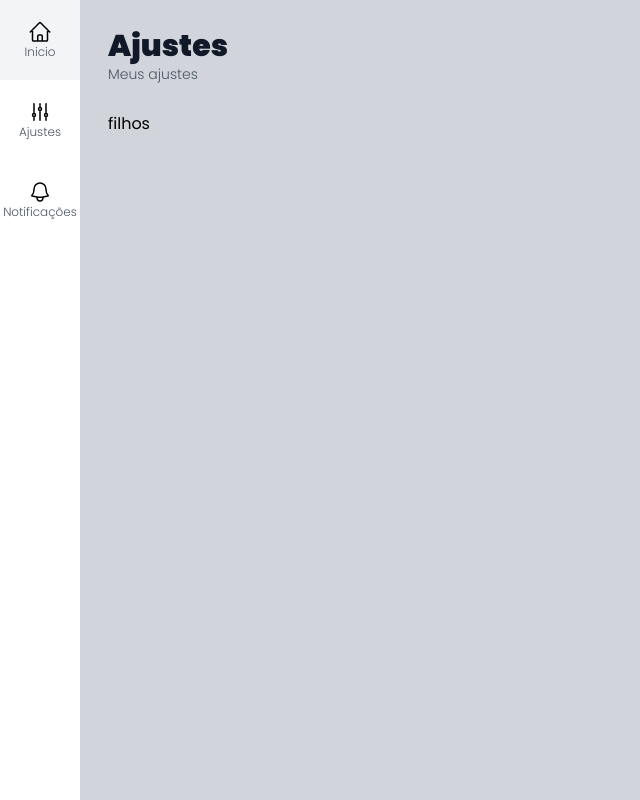
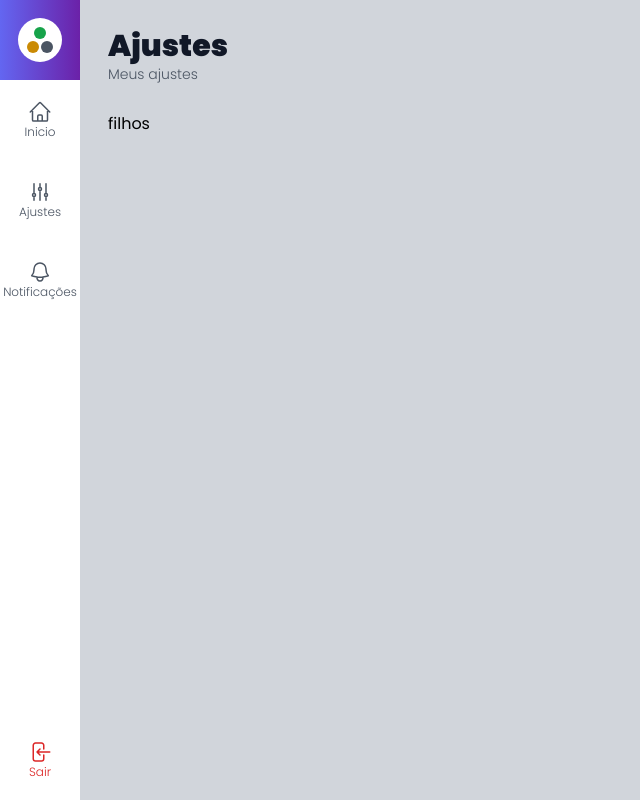
Before and after one commit to sirAndre1337/adminTemplate, a Next.js app: page /ajustes in a window 1280 px wide. Shown: the whole page, without its empty margins (0-640 px from the left). Built offline with nearby package versions, Linux system fonts and the light colour scheme.

Commit message:
Componente Logo, finalizando menu lateral

```diff
--- a/src/components/icons/index.tsx
+++ b/src/components/icons/index.tsx
@@ -19,3 +19,10 @@
     </svg>
 
 )
+
+export const LogoutIcon = (
+    <svg xmlns="http://www.w3.org/2000/svg" fill="none" viewBox="0 0 24 24" strokeWidth={1.5} stroke="currentColor" className="w-6 h-6">
+        <path strokeLinecap="round" strokeLinejoin="round" d="M15.75 9V5.25A2.25 2.25 0 0013.5 3h-6a2.25 2.25 0 00-2.25 2.25v13.5A2.25 2.25 0 007.5 21h6a2.25 2.25 0 002.25-2.25V15M12 9l-3 3m0 0l3 3m-3-3h12.75" />
+    </svg>
+
+)
--- /dev/null
+++ b/src/components/template/Logo.tsx
@@ -0,0 +1,11 @@
+export default function Logo() {
+    return (
+        <div className="flex flex-col items-center justify-center bg-white h-11 w-11 rounded-full">
+            <div className="h-3 w-3 rounded-full bg-green-600" />
+            <div className="flex mt-0.5">
+                <div className="h-3 w-3 rounded-full bg-yellow-600 mr-0.5" />
+                <div className="h-3 w-3 rounded-full bg-gray-600" />
+            </div>
+        </div>
+    )
+}
--- a/src/components/template/MenuItem.tsx
+++ b/src/components/template/MenuItem.tsx
@@ -1,22 +1,35 @@
 import Link from "next/link";
 
 interface MenuItemProps {
-    url: string;
+    url?: string;
     texto: string;
     icone: any;
+    className?: string;
+    onClick?: (evento: any) => void;
 }
 
 export default function MenuItem(props: MenuItemProps) {
+
+    function renderizarLink() {
+        return (
+            <a className={`flex flex-col justify-center items-center w-20 h-20 text-gray-600 ${props.className}`}>
+                {props.icone}
+                <span className="text-xs font-light">
+                    {props.texto}
+                </span>
+            </a>
+        )
+    }
+
     return (
-        <li className="hover:bg-gray-100">
-            <Link href={props.url}>
-                <a className="flex flex-col justify-center items-center w-20 h-20">
-                    {props.icone}
-                    <span className="text-xs font-light text-gray-600">
-                        {props.texto}
-                    </span>
-                </a>
-            </Link>
+        <li onClick={props.onClick} className={`hover:bg-gray-100 cursor-pointer`}>
+            {props.url ? (
+                <Link href={props.url}>
+                    {renderizarLink()}
+                </Link>
+            ) : (
+                renderizarLink()
+            )}
         </li>
     )
 }
--- a/src/components/template/MenuLateral.tsx
+++ b/src/components/template/MenuLateral.tsx
@@ -1,14 +1,26 @@
-import { BellIcon, HomeIcon, SettingsIcon } from "../icons";
+import { BellIcon, HomeIcon, LogoutIcon, SettingsIcon } from "../icons";
+import Logo from "./Logo";
 import MenuItem from "./MenuItem";
 
 export default function MenuLateral() {
     return (
-        <aside>
-            <ul>
+        <aside className="flex flex-col">
+            <div className="flex flex-col items-center justify-center h-20 w-20 bg-gradient-to-r from-indigo-500 to-purple-800">
+                <Logo />
+            </div>
+            <ul className="flex-grow">
                 <MenuItem icone={HomeIcon} texto="Inicio" url="/" />
                 <MenuItem icone={SettingsIcon} texto="Ajustes" url="/ajustes" />
                 <MenuItem icone={BellIcon} texto="Notificações" url="/notificacoes" />
             </ul>
+            <ul>
+                <MenuItem
+                    icone={LogoutIcon}
+                    texto="Sair"
+                    onClick={(msg) => console.log('Deslogar do sistema' + msg)}
+                    className="text-red-600 hover:bg-red-400 hover:text-white"
+                />
+            </ul>
         </aside>
     )
 }
```
